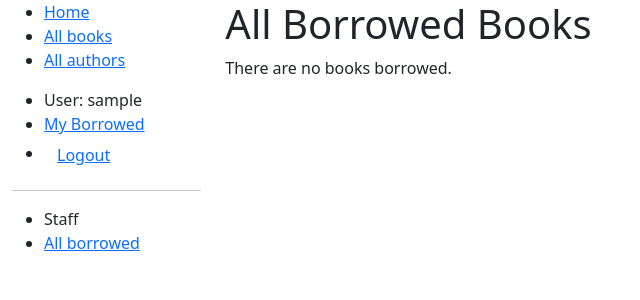
After one commit to HoreaOros/django_local_library, a Django app: page /catalog/borrowed/ in a window 1280 px wide. The commit adds this page. Shown: the top 300 px of the page, without its empty margins (0-640 px from the left). Run offline with Django 5.2, Linux system fonts and the light colour scheme; the visitor is signed in with stand-in values (Sample User, id 1); data that the repository does not hold is empty.

Commit message:
add borrowed books list by user and by all

```diff
--- a/catalog/admin.py
+++ b/catalog/admin.py
@@ -40,7 +40,7 @@ class BookAdmin(admin.ModelAdmin):
 # Register the Admin classes for BookInstance using the decorator
 @admin.register(BookInstance)
 class BookInstanceAdmin(admin.ModelAdmin):
-    list_display = ('id', 'book', 'due_back', 'status', 'borrower')
+    list_display = ('book', 'status', 'borrower', 'due_back', 'id')
     list_filter = ('status', 'due_back')
 
     fieldsets = (
@@ -48,6 +48,6 @@ class BookInstanceAdmin(admin.ModelAdmin):
             'fields': ('book', 'imprint', 'id')
         }),
         ('Availability', {
-            'fields': ('status', 'due_back')
+            'fields': ('status', 'due_back', 'borrower')
         }),
     )
--- a/catalog/models.py
+++ b/catalog/models.py
@@ -1,4 +1,7 @@
 from django.db import models
+from django.conf import settings
+from datetime import date
+
 
 # Create your models here.
 
@@ -107,6 +110,8 @@ class BookInstance(models.Model):
     borrower = models.ForeignKey(
         settings.AUTH_USER_MODEL, on_delete=models.SET_NULL, null=True, blank=True)
 
+
+
     @property
     def is_overdue(self):
         """Determines if the book is overdue based on due date and current date."""
@@ -129,6 +134,7 @@ class BookInstance(models.Model):
     class Meta:
         ordering = ['due_back']
         permissions = (("can_mark_returned", "Set book as returned"),)
+
 
     def get_absolute_url(self):
         """Returns the url to access a particular book instance."""
--- a/catalog/templates/base_generic.html
+++ b/catalog/templates/base_generic.html
@@ -24,6 +24,32 @@
               <li><a href="{% url 'books' %}">All books</a></li>
               <li><a href="{% url 'authors' %}">All authors</a></li>
             </ul>
+
+            <ul class="sidebar-nav">
+                {% if user.is_authenticated %}
+                <li>User: {{ user.get_username }}</li>
+                <li><a href="{% url 'my-borrowed' %}">My Borrowed</a></li>
+
+
+               <li>
+                 <form id="logout-form" method="post" action="{% url 'logout' %}">
+                  {% csrf_token %}
+                  <button type="submit" class="btn btn-link">Logout</button>
+                 </form>
+                </li>
+                {% else %}
+                  <li><a href="{% url 'login' %}?next={{ request.path }}">Login</a></li>
+                {% endif %}
+          </ul>
+
+          {% if user.is_staff %}
+            <hr>
+            <ul class="sidebar-nav">
+              <li>Staff</li>
+              <li><a href="{% url 'all-borrowed' %}">All borrowed</a></li>
+            </ul>
+          {% endif %}
+
           {% endblock %}
         </div>
         <div class="col-sm-10 ">{% block content %}{% endblock %}
--- /dev/null
+++ b/catalog/templates/catalog/bookinstance_list_borrowed_all.html
@@ -0,0 +1,23 @@
+{% extends "base_generic.html" %}
+
+{% block content %}
+    <h1>All Borrowed Books</h1>
+
+    {% if bookinstance_list %}
+    <ul>
+
+      {% for bookinst in bookinstance_list %}
+      <li class="{% if bookinst.is_overdue %}text-danger{% endif %}">
+        <a href="{% url 'book-detail' bookinst.book.pk %}">{{bookinst.book.title}}</a>
+        ({{ bookinst.due_back }})
+            {% if user.is_staff %} - {{ bookinst.borrower }}
+            {% endif %}
+
+      </li>
+      {% endfor %}
+    </ul>
+
+    {% else %}
+      <p>There are no books borrowed.</p>
+    {% endif %}
+{% endblock %}
--- a/catalog/urls.py
+++ b/catalog/urls.py
@@ -8,3 +8,8 @@ urlpatterns = [
     path('authors/', views.AuthorListView.as_view(), name='authors'),
     path('author/<int:pk>', views.AuthorDetailView.as_view(), name='author-detail'),
 ]
+
+urlpatterns += [
+    path('mybooks/', views.LoanedBooksByUserListView.as_view(), name='my-borrowed'),
+    path('borrowed/', views.LoanedBooksAllListView.as_view(), name='all-borrowed'),
+]
--- a/catalog/views.py
+++ b/catalog/views.py
@@ -1,6 +1,7 @@
 from django.shortcuts import render
 from .models import Book, Author, BookInstance, Genre
 from django.views import generic
+from django.contrib.auth.mixins import LoginRequiredMixin
 
 class BookListView(generic.ListView):
     model = Book
@@ -17,6 +18,33 @@ class AuthorListView(generic.ListView):
 
 class AuthorDetailView(generic.DetailView):
     model = Author
+
+
+class LoanedBooksByUserListView(LoginRequiredMixin,generic.ListView):
+    """Generic class-based view listing books on loan to current user."""
+    model = BookInstance
+    template_name = 'catalog/bookinstance_list_borrowed_user.html'
+    paginate_by = 10
+
+    def get_queryset(self):
+        return (
+            BookInstance.objects.filter(borrower=self.request.user)
+            .filter(status__exact='o')
+            .order_by('due_back')
+        )
+
+from django.contrib.auth.mixins import PermissionRequiredMixin
+
+
+class LoanedBooksAllListView(PermissionRequiredMixin, generic.ListView):
+    """Generic class-based view listing all books on loan. Only visible to users with can_mark_returned permission."""
+    model = BookInstance
+    permission_required = 'catalog.can_mark_returned'
+    template_name = 'catalog/bookinstance_list_borrowed_all.html'
+    paginate_by = 10
+
+    def get_queryset(self):
+        return BookInstance.objects.filter(status__exact='o').order_by('due_back')
 
 
 def index(request):
```
Also changed, not shown: catalog/static/styles.css (+8 -0 lines), catalog/templates/catalog/bookinstance_list_borrowed_user.html (added, +19 -0 lines), catalog/migrations/0003_alter_author_options.py (added).
